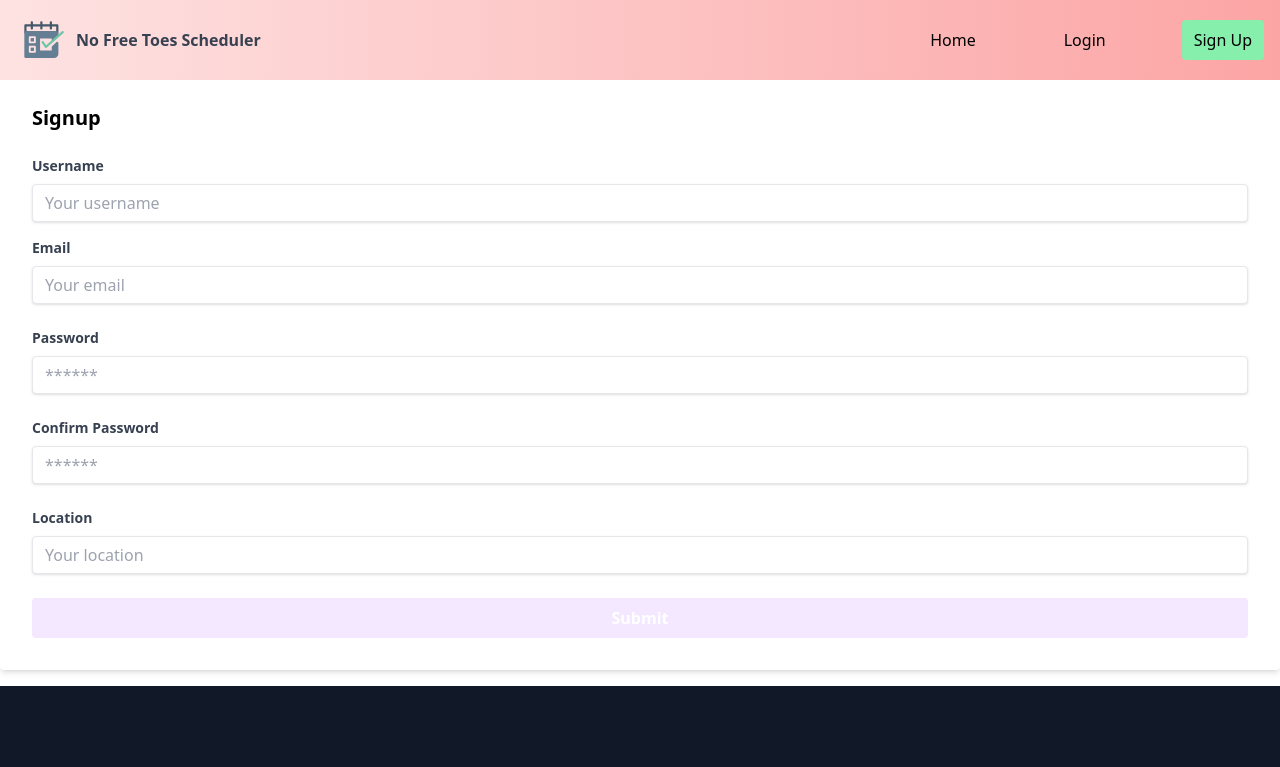
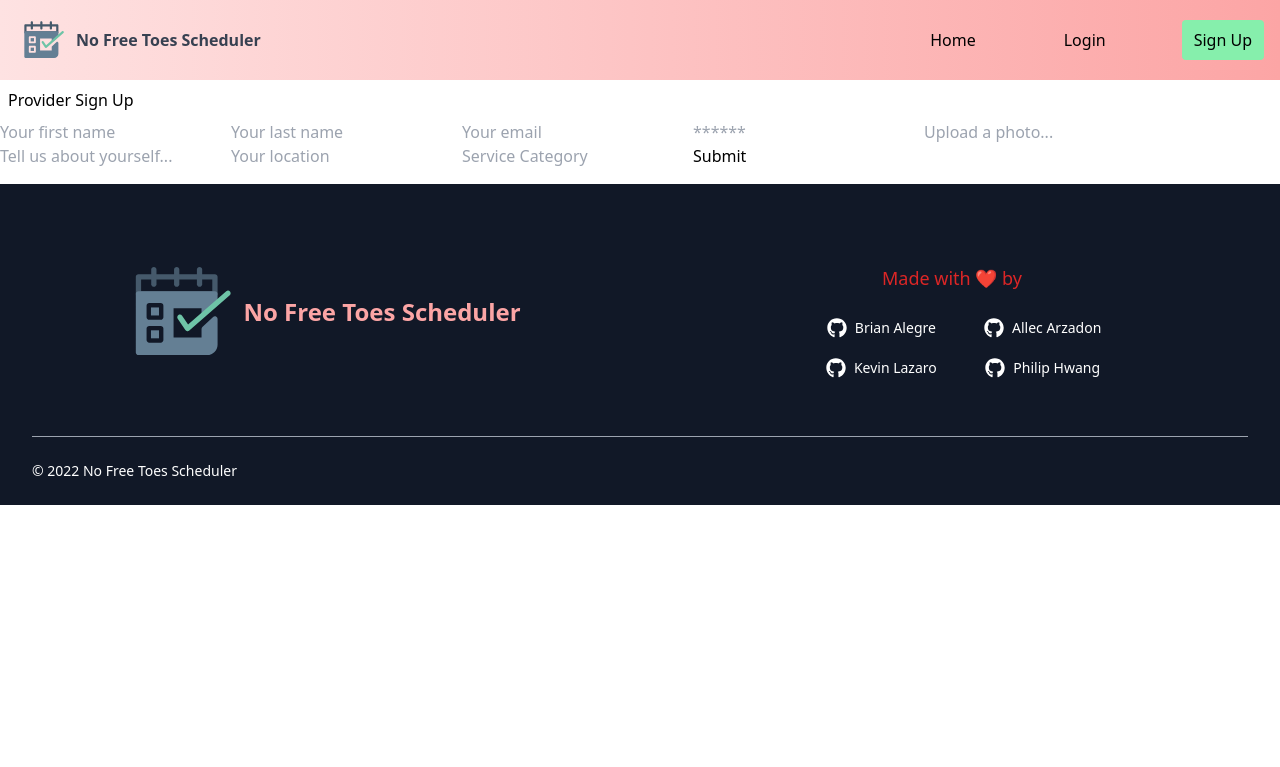
Before and after one commit to brianalegre/No-Free-Toes, a React (Create React App) app in the folder client/: page /signup/provider in a window 1280 px wide. Shown: the top 767 px of the page. Built offline with nearby package versions, Linux system fonts and the light colour scheme; the HTML template or start-up script is replaced by a standard one.

Commit message:
Checkpoint for serviceUser Signup.  Need debug sign up

```diff
--- a/client/src/components/Signup/pages/ClientSignup.js
+++ b/client/src/components/Signup/pages/ClientSignup.js
@@ -43,11 +43,7 @@ const ClientSignup = () => {
       console.error(e);
 
     }
-    // CLEAR FORM VARIABLES
-    setFormState({
-      email: '',
-      password: '',
-    });
+
   };
 
   return (
--- a/client/src/components/Signup/pages/ProviderSignup.js
+++ b/client/src/components/Signup/pages/ProviderSignup.js
@@ -1,22 +1,27 @@
 import React, { useState } from "react";
 import { Link } from "react-router-dom";
+import { useMutation } from "@apollo/client";
+import { ADD_SERVICEUSER } from "../../../utils/mutations";
+import Auth from "../../../utils/auth";
 
-// import { useMutation } from "@apollo/client";
-// import { ADD_USER } from "../utils/mutations";
 
-// import Auth from "../utils/auth";
+// PROVIDER SIGNUP
+const ProviderSignup = () => {
 
-const ProviderSignup = () => {
+  // MUTATION TO ADD SERVICE USER
+  const [addServiceUser, { error, data }] = useMutation(ADD_SERVICEUSER);
+  // CREATE STATE FOR FORM
   const [formState, setFormState] = useState({
-    username: "",
-    email: "",
-    password: "",
-    confirmpassword: "",
-    location: "",
+    firstName: '',
+    lastName: '',
+    email: '',
+    password: '',
+    bio: '',
+    location: '',
+    serviceCategory: '',
+  });
 
-  });
-//   const [addUser, { error, data }] = useMutation(ADD_USER);
-
+  // UPDATE  STATE
   const handleChange = (event) => {
     const { name, value } = event.target;
 
@@ -26,130 +31,232 @@ const ProviderSignup = () => {
     });
   };
 
+  // SUBMIT FORM
   const handleFormSubmit = async (event) => {
     event.preventDefault();
+    console.log(formState);
 
-    // try {
-    //   const { data } = await addUser({
-    //     variables: { ...formState },
-    //   });
+    try {
+      const { data } = await addServiceUser({
+        variables: { ...formState },
+      });
 
-//       Auth.login(data.addUser.token);
-//     } catch (e) {
-//       console.error(e);
-//     }
+      Auth.loginServiceUser(data.addServiceUser.token);
+    } catch (e) {
+      console.error(e);
+
+    }
+
   };
+  return (
+    // <div className="max-w-xxl justify-center">
+    //   {/* {data ? (
+    //     <p>
+    //       Success! You may now head <Link to="/">back to the homepage.</Link>
+    //     </p>
+    //   ) : ( */}
+    //   <form
+    //     className="bg-white shadow-md rounded px-8 pt-6 pb-8 mb-4"
+    //     onSubmit={handleFormSubmit}
+    //   >
+    //     <h1 className="text-xl font-extrabold">Signup</h1>
+    //     <br />
+    //     <div className="mb-4">
+    //       <label
+    //         className="block text-gray-700 text-sm font-bold mb-2"
+    //         htmlFor="username"
+    //       >
+    //         Username
+    //       </label>
+    //       <input
+    //         className="shadow appearance-none border rounded w-full py-2 px-3 text-gray-700 leading-tight focus:outline-none focus:shadow-outline"
+    //         placeholder="Your username"
+    //         name="username"
+    //         type="text"
+    //         value={formState.name}
+    //         onChange={handleChange}
+    //       />
+    //     </div>
 
-  return (
-    <div className="max-w-xxl justify-center">
-      {/* {data ? (
+    //     <div className="mb-6">
+    //       <label
+    //         className="block text-gray-700 text-sm font-bold mb-2"
+    //         htmlFor="email"
+    //       >
+    //         Email
+    //       </label>
+    //       <input
+    //         className="shadow appearance-none border rounded w-full py-2 px-3 text-gray-700 leading-tight focus:outline-none focus:shadow-outline"
+    //         placeholder="Your email"
+    //         name="email"
+    //         type="email"
+    //         value={formState.email}
+    //         onChange={handleChange}
+    //       />
+    //     </div>
+
+    //     <div className="mb-6">
+    //       <label
+    //         className="block text-gray-700 text-sm font-bold mb-2"
+    //         htmlFor="password"
+    //       >
+    //         Password
+    //       </label>
+    //       <input
+    //         className="shadow appearance-none border rounded w-full py-2 px-3 text-gray-700 leading-tight focus:outline-none focus:shadow-outline"
+    //         placeholder="******"
+    //         name="password"
+    //         type="password"
+    //         value={formState.password}
+    //         onChange={handleChange}
+    //       />
+    //     </div>
+    //     <div className="mb-6">
+    //       <label
+    //         className="block text-gray-700 text-sm font-bold mb-2"
+    //         htmlFor="confirmpassword"
+    //       >
+    //         Confirm Password
+    //       </label>
+    //       <input
+    //         className="shadow appearance-none border rounded w-full py-2 px-3 text-gray-700 leading-tight focus:outline-none focus:shadow-outline"
+    //         placeholder="******"
+    //         name="confirmpassword"
+    //         type="confirmpassword"
+    //         value={formState.confirmpassword}
+    //         onChange={handleChange}
+    //       />
+    //     </div>
+    //     <div className="mb-6">
+    //       <label
+    //         className="block text-gray-700 text-sm font-bold mb-2"
+    //         htmlFor="email"
+    //       >
+    //         Location
+    //       </label>
+    //       <input
+    //         className="shadow appearance-none border rounded w-full py-2 px-3 text-gray-700 leading-tight focus:outline-none focus:shadow-outline"
+    //         placeholder="Your location"
+    //         name="location"
+    //         type="location"
+    //         value={formState.location}
+    //         onChange={handleChange}
+    //       />
+    //     </div>
+
+    //     <button
+    //       className="bg-purple-100 hover:bg-purple-200 text-white font-bold py-2 px-4 rounded w-full"
+    //       style={{ cursor: "pointer" }}
+    //       type="submit"
+    //     >
+    //       Submit
+    //     </button>
+    //   </form>
+    //   {/* )} */}
+
+    //   {/* {error && (
+    //     <div className="my-3 p-3 bg-danger text-white">{error.message}</div>
+    //   )} */}
+    // </div>
+
+    <main className="flex-row justify-center mb-4">
+      <div className="col-12 col-lg-10">
+        <div className="card">
+          <h4 className="card-header bg-dark text-light p-2">Provider Sign Up</h4>
+          <div className="card-body">
+            {data ? (
               <p>
-          Success! You may now head <Link to="/">back to the homepage.</Link>
+                Success! You may now head{' '}
+                <Link to="/">back to the homepage.</Link>
               </p>
-      ) : ( */}
-        <form
-          className="bg-white shadow-md rounded px-8 pt-6 pb-8 mb-4"
-          onSubmit={handleFormSubmit}
-        >
-          <h1 className="text-xl font-extrabold">Signup</h1>
-          <br />
-          <div className="mb-4">
-            <label
-              className="block text-gray-700 text-sm font-bold mb-2"
-              htmlFor="username"
-            >
-              Username
-            </label>
+            ) : (
+              <form onSubmit={handleFormSubmit}>
                 <input
-              className="shadow appearance-none border rounded w-full py-2 px-3 text-gray-700 leading-tight focus:outline-none focus:shadow-outline"
-              placeholder="Your username"
-              name="username"
+                  className="form-input"
+                  placeholder="Your first name"
+                  name="firstName"
                   type="text"
-              value={formState.name}
+                  value={formState.firstName}
                   onChange={handleChange}
                 />
-          </div>
-
-          <div className="mb-6">
-            <label
-              className="block text-gray-700 text-sm font-bold mb-2"
-              htmlFor="email"
-            >
-              Email
-            </label>
                 <input
-              className="shadow appearance-none border rounded w-full py-2 px-3 text-gray-700 leading-tight focus:outline-none focus:shadow-outline"
+                  className="form-input"
+                  placeholder="Your last name"
+                  name="lastName"
+                  type="text"
+                  value={formState.lastName}
+                  onChange={handleChange}
+                />
+                <input
+                  className="form-input"
                   placeholder="Your email"
                   name="email"
                   type="email"
                   value={formState.email}
                   onChange={handleChange}
                 />
-          </div>
-
-          <div className="mb-6">
-            <label
-              className="block text-gray-700 text-sm font-bold mb-2"
-              htmlFor="password"
-            >
-              Password
-            </label>
                 <input
-              className="shadow appearance-none border rounded w-full py-2 px-3 text-gray-700 leading-tight focus:outline-none focus:shadow-outline"
+                  className="form-input"
                   placeholder="******"
                   name="password"
                   type="password"
                   value={formState.password}
                   onChange={handleChange}
                 />
-          </div>
-          <div className="mb-6">
-            <label
-              className="block text-gray-700 text-sm font-bold mb-2"
-              htmlFor="confirmpassword"
-            >
-              Confirm Password
-            </label>
                 <input
-              className="shadow appearance-none border rounded w-full py-2 px-3 text-gray-700 leading-tight focus:outline-none focus:shadow-outline"
-              placeholder="******"
-              name="confirmpassword"
-              type="confirmpassword"
-              value={formState.confirmpassword}
+                  className="form-input"
+                  placeholder="Upload a photo..."
+                  name="photo"
+                  type="text"
+                  value={formState.photo}
                   onChange={handleChange}
                 />
-          </div>
-          <div className="mb-6">
-            <label
-              className="block text-gray-700 text-sm font-bold mb-2"
-              htmlFor="email"
-            >
-              Location
-            </label>
                 <input
-              className="shadow appearance-none border rounded w-full py-2 px-3 text-gray-700 leading-tight focus:outline-none focus:shadow-outline"
+                  className="form-input"
+                  placeholder="Tell us about yourself..."
+                  name="bio"
+                  type="text"
+                  value={formState.bio}
+                  onChange={handleChange}
+                />
+
+                <input
+                  className="form-input"
                   placeholder="Your location"
                   name="location"
-              type="location"
+                  type="text"
                   value={formState.location}
                   onChange={handleChange}
                 />
-          </div>
-
+                <input
+                  className="form-input"
+                  placeholder="Service Category"
+                  // TESTING VALUE: 63027e2df989d6cf0984ea3b
+                  name="serviceCategory"
+                  type="text"
+                  value={formState.serviceCategory}
+                  onChange={handleChange}
+                />
                 <button
-            className="bg-purple-100 hover:bg-purple-200 text-white font-bold py-2 px-4 rounded w-full"
-            style={{ cursor: "pointer" }}
+                  className="btn btn-block btn-primary"
+                  style={{ cursor: 'pointer' }}
                   type="submit"
                 >
                   Submit
                 </button>
               </form>
-      {/* )} */}
+            )}
 
-      {/* {error && (
-        <div className="my-3 p-3 bg-danger text-white">{error.message}</div>
-      )} */}
+            {error && (
+              <div className="my-3 p-3 bg-danger text-white">
+                {error.message}
               </div>
+            )}
+          </div>
+        </div>
+      </div>
+    </main>
+
   );
 };
 
```
Lines whose indentation alone changed are shown as unchanged.
